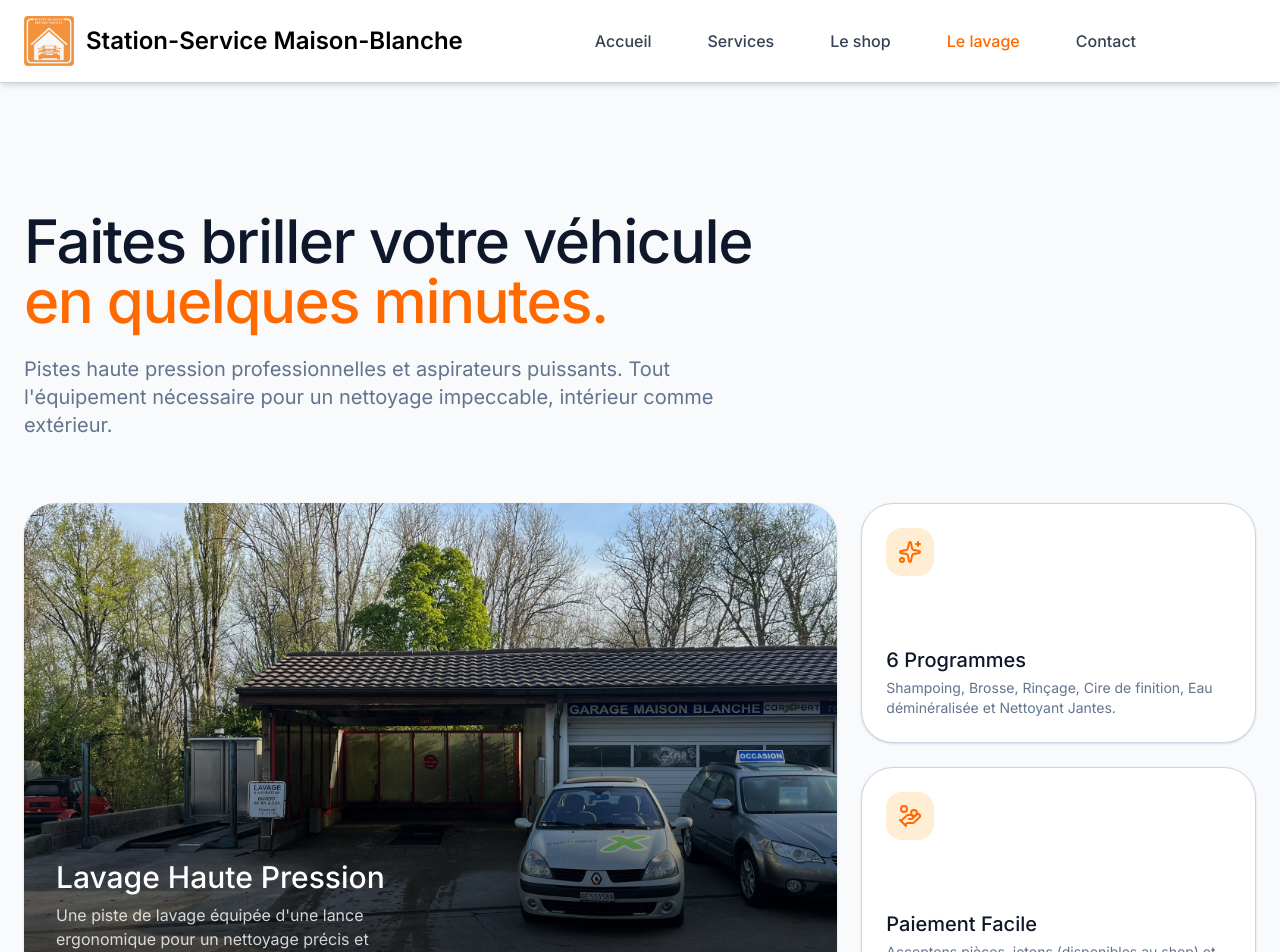
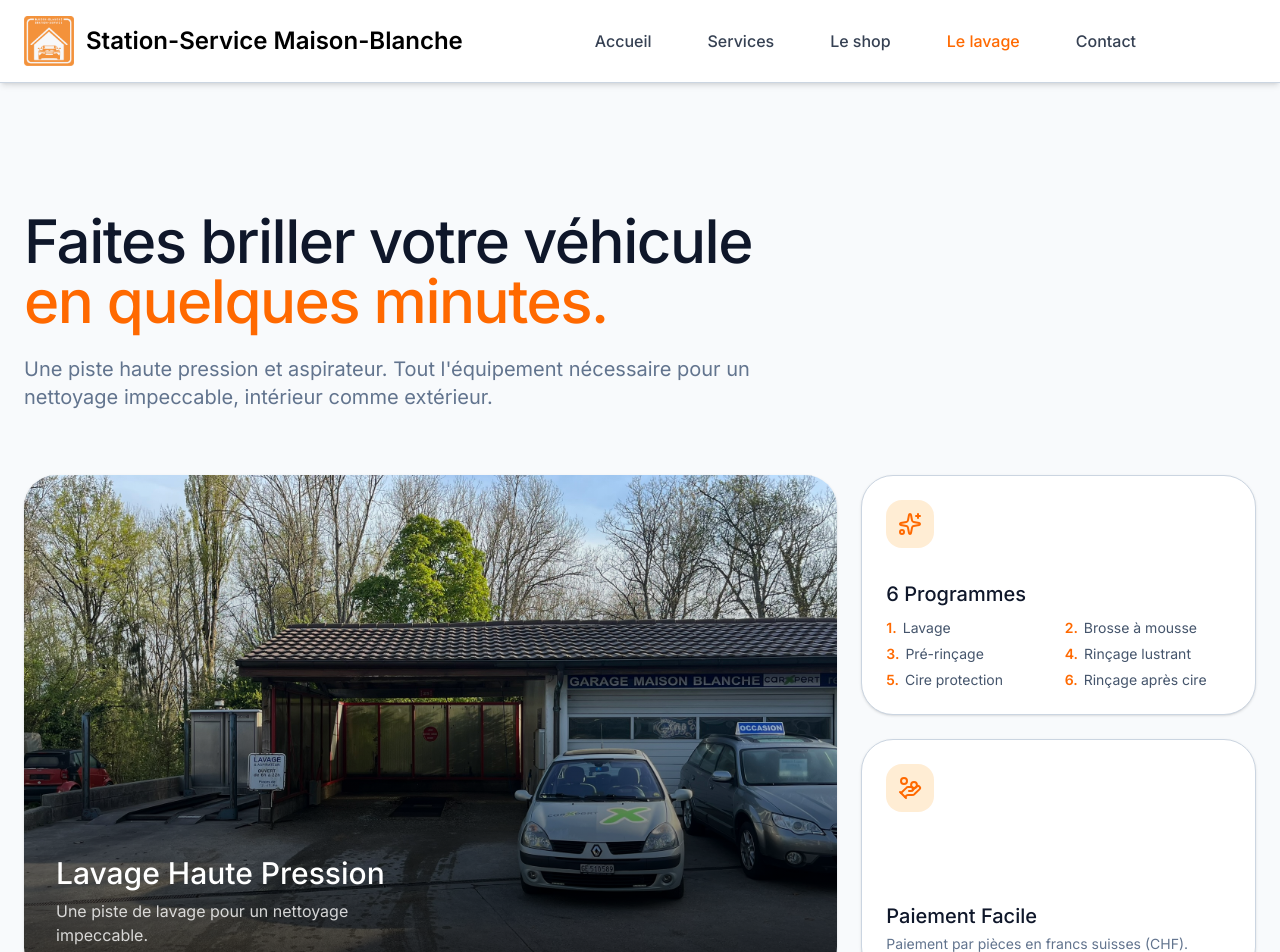
Before and after one commit to anthohn/station-maisonblanche, a Next.js app: page /lavage in a window 1280 px wide. Shown: the top 952 px of the page. Built offline with nearby package versions, Linux system fonts and the light colour scheme.

Commit message:
fix : textes et programmes page lavage

```diff
--- a/app/lavage/LavageContent.tsx
+++ b/app/lavage/LavageContent.tsx
@@ -26,7 +26,7 @@ export default function LavageContent() {
                         Faites briller votre véhicule <span className="text-orange-500">en quelques minutes.</span>
                     </h1>
                     <p className="text-xl text-slate-500">
-                        Pistes haute pression professionnelles et aspirateurs puissants. Tout l&apos;équipement nécessaire pour un nettoyage impeccable, intérieur comme extérieur.
+                        Une piste haute pression et aspirateur. Tout l&apos;équipement nécessaire pour un nettoyage impeccable, intérieur comme extérieur.
                     </p>
                 </motion.div>
 
@@ -53,18 +53,25 @@ export default function LavageContent() {
                         <div className="absolute inset-0 bg-linear-to-t from-black/80 via-black/20 to-transparent" />
                         <div className="absolute bottom-0 left-0 p-8 text-white">
                             <h2 className="text-3xl font-medium mb-2">Lavage Haute Pression</h2>
-                            <p className="text-white/80 max-w-sm">Une piste de lavage équipée d'une lance ergonomique pour un nettoyage précis et puissant.</p>
+                            <p className="text-white/80 max-w-sm">Une piste de lavage pour un nettoyage impeccable.</p>
                         </div>
                     </motion.div>
 
                     {/* 2. Petite Carte : Programmes */}
-                    <motion.div variants={itemVariants} className="bg-white p-6 rounded-[2rem] shadow-sm flex flex-row md:flex-col items-center md:items-start md:justify-between gap-4 border border-slate-100">
+                    <motion.div variants={itemVariants} className="bg-white p-6 rounded-[2rem] shadow-sm flex flex-row md:flex-col items-start md:justify-between gap-4 border border-slate-100">
                         <div className="bg-orange-100 w-12 h-12 flex items-center justify-center rounded-2xl shrink-0">
                             <Sparkles size={24} className="text-orange-500" />
                         </div>
-                        <div>
-                            <h3 className="text-xl font-medium text-[--color-brand-dark] mb-1">6 Programmes</h3>
-                            <p className="text-slate-500 text-sm">Shampoing, Brosse, Rinçage, Cire de finition, Eau déminéralisée et Nettoyant Jantes.</p>
+                        <div className="w-full">
+                            <h3 className="text-xl font-medium text-[--color-brand-dark] mb-2.5">6 Programmes</h3>
+                            <div className="grid grid-cols-2 gap-x-3 gap-y-1.5 text-sm text-slate-600">
+                                <span className="flex items-center gap-1.5"><strong className="text-orange-500 font-semibold">1.</strong> Lavage</span>
+                                <span className="flex items-center gap-1.5"><strong className="text-orange-500 font-semibold">2.</strong> Brosse à mousse</span>
+                                <span className="flex items-center gap-1.5"><strong className="text-orange-500 font-semibold">3.</strong> Pré-rinçage</span>
+                                <span className="flex items-center gap-1.5"><strong className="text-orange-500 font-semibold">4.</strong> Rinçage lustrant</span>
+                                <span className="flex items-center gap-1.5"><strong className="text-orange-500 font-semibold">5.</strong> Cire protection</span>
+                                <span className="flex items-center gap-1.5"><strong className="text-orange-500 font-semibold">6.</strong> Rinçage après cire</span>
+                            </div>
                         </div>
                     </motion.div>
 
@@ -75,7 +82,7 @@ export default function LavageContent() {
                         </div>
                         <div>
                             <h3 className="text-xl font-medium text-[--color-brand-dark] mb-1">Paiement Facile</h3>
-                            <p className="text-slate-500 text-sm">Acceptons pièces, jetons (disponibles au shop) et cartes bancaires.</p>
+                            <p className="text-slate-500 text-sm">Paiement par pièces en francs suisses (CHF).</p>
                         </div>
                     </motion.div>
 
--- a/app/lavage/page.tsx
+++ b/app/lavage/page.tsx
@@ -4,7 +4,7 @@ import LavageContent from "./LavageContent";
 export const metadata: Metadata = {
     title: "Lavage Auto — Haute Pression & Aspirateurs en Libre-Service à Chancy",
     description:
-        "Centre de lavage en libre-service à Chancy (Genève). Une piste haute pression avec 6 programmes (shampoing, brosse, rinçage, cire, eau déminéralisée). Un poste d'aspiration industrielle. Ouvert 7j/7 de 06h à 22h. Paiement par pièces, jetons ou carte bancaire.",
+        "Centre de lavage en libre-service à Chancy (Genève). Une piste haute pression avec 6 programmes. Un poste d'aspiration. Ouvert 7j/7 de 06h à 22h. Paiement par pièces en francs suisses (CHF).",
     keywords: [
         "lavage auto Chancy",
         "lavage haute pression Genève",
```
